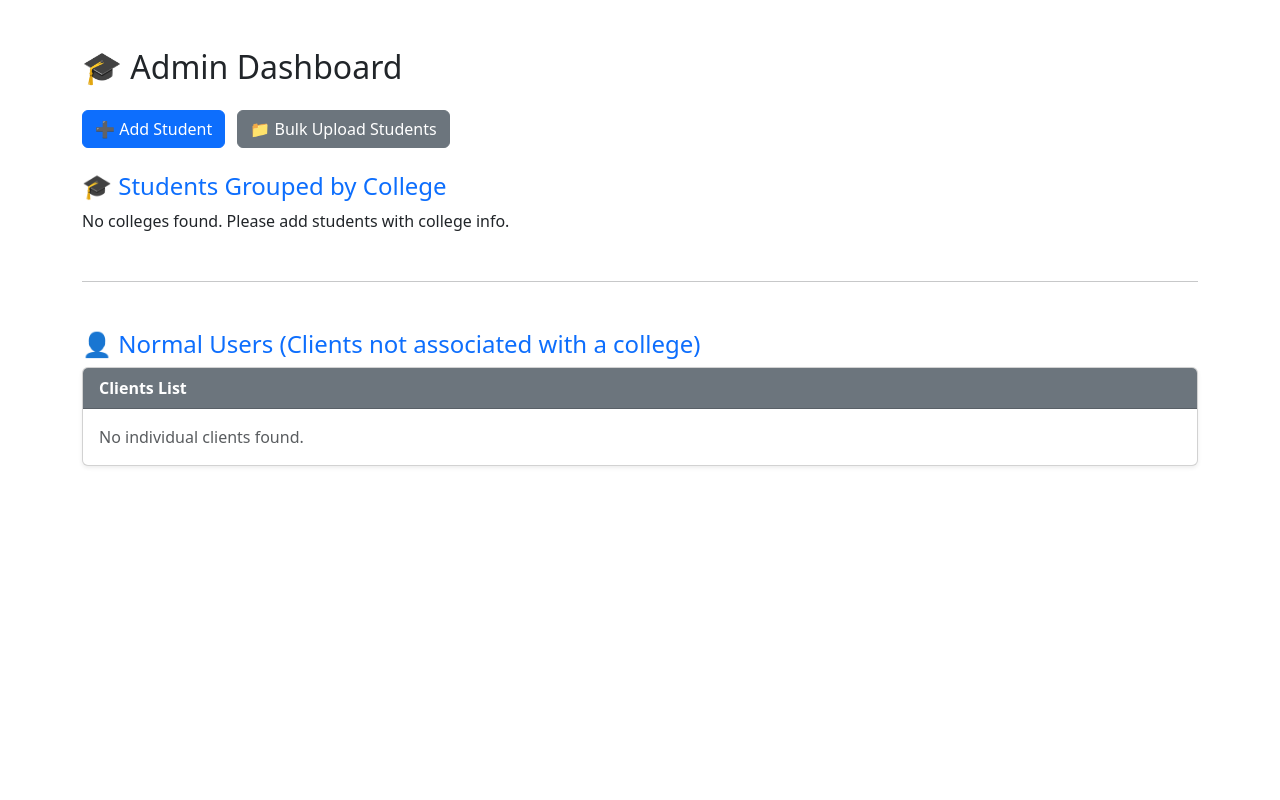
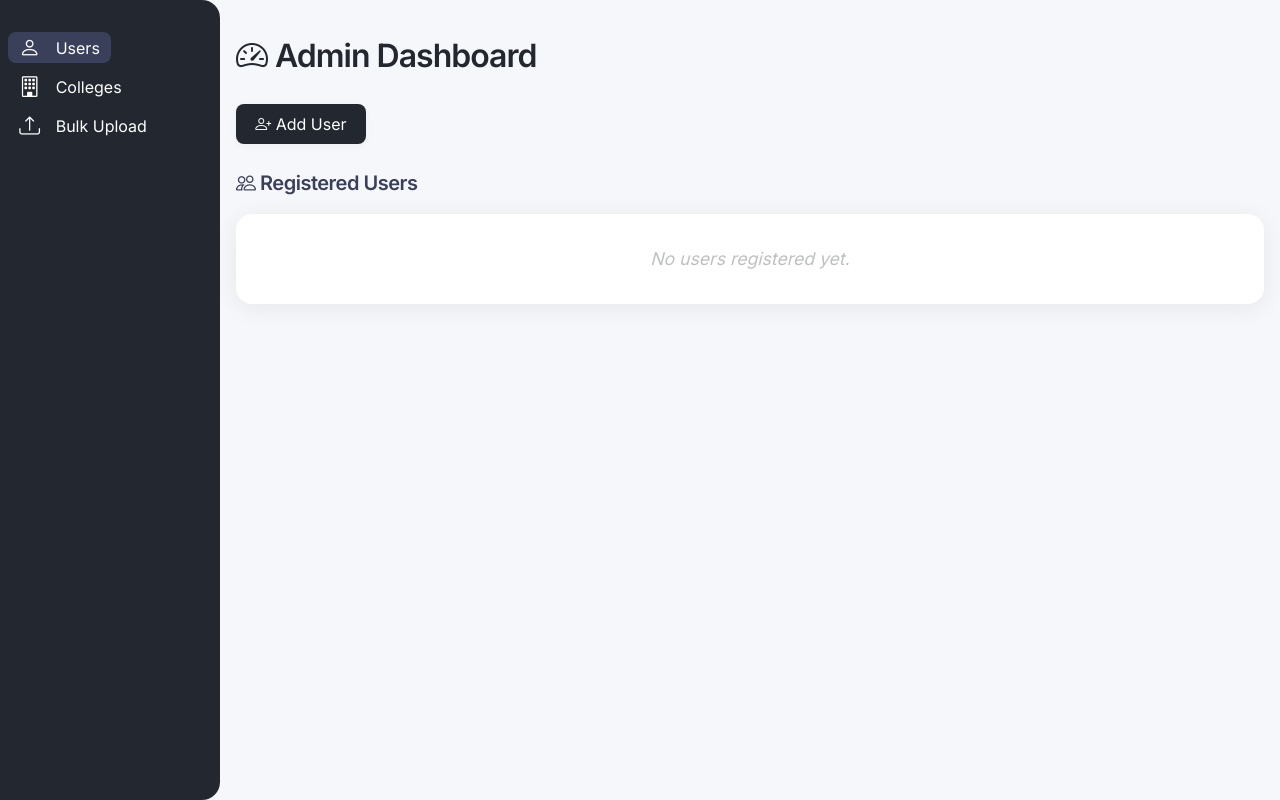
Before and after one commit to RobinDhami/vCards, a Django app: page /dashboard/ in a window 1280 px wide. Run offline with Django 5.2, Linux system fonts and the light colour scheme; data comes from the database, SQL or seed files in the repository; data that the repository does not hold is empty.

Commit message:
dashboard

```diff
--- a/vcard_backend/vcard_backend/urls.py
+++ b/vcard_backend/vcard_backend/urls.py
@@ -10,6 +10,10 @@ urlpatterns = [
     path('admin/', admin.site.urls),
     path('dashboard/', admin_dashboard, name='admin_dashboard'),
     path('dashboard/create/', create_student, name='create_student'),
+    path('dashboard/college_details/<int:college_id>/', college_details, name='college_details'),
+    path('dashboard/edit_college/<int:college_id>/', edit_college, name='edit_college'),
+    path('dashboard/add_college/', add_college, name='add_college'),
+    path('dashboard/delete_college/<int:college_id>/', delete_college, name='delete_college'),
     path('dashboard/edit-auth/<int:student_id>/', edit_student_auth, name='edit_student_auth'),
     path('dashboard/edit/<int:student_id>/', edit_student, name='edit_student'),
     path('bulk-upload/', bulk_upload, name='bulk_upload'),
--- a/vcard_backend/vcards/Templates/dashboard.html
+++ b/vcard_backend/vcards/Templates/dashboard.html
@@ -2,107 +2,236 @@
 <html lang="en">
 <head>
   <title>Admin Dashboard</title>
+  <meta name="viewport" content="width=device-width, initial-scale=1">
+  <!-- Bootstrap CSS & Icons -->
   <link href="https://cdn.jsdelivr.net/npm/bootstrap@5.3.0/dist/css/bootstrap.min.css" rel="stylesheet">
+  <link href="https://cdn.jsdelivr.net/npm/bootstrap-icons@1.10.5/font/bootstrap-icons.css" rel="stylesheet">
+  <link href="https://fonts.googleapis.com/css2?family=Inter:wght@400;600&display=swap" rel="stylesheet">
+  <style>
+    body { font-family: 'Inter', Arial, sans-serif; background: #f5f7fa; color: #23272f; }
+    .sidebar {
+      position: fixed;
+      left: 0; top: 0; bottom: 0;
+      width: 60px;
+      background: #23272f;
+      color: #fff;
+      padding: 2rem 0.5rem 1rem 0.5rem;
+      border-radius: 0 18px 18px 0;
+      z-index: 1000;
+      transition: width 0.3s;
+      overflow-x: hidden;
+    }
+    .sidebar:hover, .sidebar:focus-within {
+      width: 220px;
+      transition: width 0.3s;
+    }
+    .sidebar .nav-link {
+      color: #fff;
+      font-weight: 500;
+      border-radius: 8px;
+      margin-bottom: 0.5rem;
+      transition: background 0.2s, color 0.2s, padding 0.3s;
+      white-space: nowrap;
+      overflow: hidden;
+      padding-left: 0.7rem;
+      padding-right: 0.7rem;
+    }
+    .sidebar .nav-link.active, .sidebar .nav-link:hover {
+      background: #3a405a;
+      color: #fff;
+    }
+    .sidebar .nav-link i {
+      margin-right: 0.7rem;
+      font-size: 1.3rem;
+      vertical-align: middle;
+    }
+    .sidebar .nav-label {
+      opacity: 0;
+      transition: opacity 0.3s;
+      display: inline-block;
+      vertical-align: middle;
+    }
+    .sidebar:hover .nav-label, .sidebar:focus-within .nav-label {
+      opacity: 1;
+      transition: opacity 0.3s;
+    }
+    .main-content {
+      margin-left: 60px;
+      padding: 2rem 1rem;
+      transition: margin-left 0.3s;
+    }
+    .sidebar:hover ~ .main-content, .sidebar:focus-within ~ .main-content {
+      margin-left: 220px;
+      transition: margin-left 0.3s;
+    }
+    .dashboard-header {
+      font-weight: 700;
+      font-size: 2rem;
+      margin-bottom: 2rem;
+      color: #23272f;
+      letter-spacing: -1px;
+    }
+    .btn-custom {
+      border-radius: 8px;
+      font-weight: 500;
+      padding: 0.5rem 1.2rem;
+      font-size: 1rem;
+      transition: background 0.2s, color 0.2s, box-shadow 0.2s;
+      box-shadow: 0 2px 8px rgba(34,34,59,0.04);
+    }
+    .btn-custom-primary { background: #23272f; color: #fff; border: none; }
+    .btn-custom-primary:hover, .btn-custom-primary:focus { background: #3a405a; color: #fff; }
+    .btn-custom-secondary { background: #e0e1dd; color: #23272f; border: none; }
+    .btn-custom-secondary:hover, .btn-custom-secondary:focus { background: #bfc0c0; color: #23272f; }
+    .card { border-radius: 16px; border: none; box-shadow: 0 4px 24px rgba(34,34,59,0.07); margin-bottom: 2.5rem; background: #fff;}
+    .card-header { border-radius: 16px 16px 0 0; font-weight: 600; font-size: 1.15rem; background: #f7f7fa; border-bottom: 1px solid #ececec; padding: 1rem 1.5rem;}
+    .card-body { padding: 1.5rem;}
+    .table th, .table td { vertical-align: middle; border-top: none;}
+    .table th { color: #3a405a; font-weight: 600; background: #f2f3f7; border-bottom: 2px solid #e0e1dd;}
+    .table-hover tbody tr:hover { background: #f7f7fa; cursor: pointer;}
+    .alert { border-radius: 8px; font-size: 1rem; margin-bottom: 1.5rem; border: none; background: #e0e1dd; color: #23272f;}
+    .section-title { font-size: 1.25rem; font-weight: 700; color: #3a405a; margin-bottom: 1.2rem; letter-spacing: -0.5px;}
+    .no-data { color: #bfc0c0; font-style: italic; padding: 2rem 0; text-align: center; font-size: 1.1rem;}
+    .btn-sm { padding: 0.25rem 0.7rem; font-size: 0.95rem; border-radius: 6px;}
+    .table-actions .btn { margin-right: 0.3rem;}
+    @media (max-width: 991px) {
+      .sidebar { min-height: auto; margin-bottom: 2rem; }
+      .main-content { margin-left: 0; }
+      .sidebar, .sidebar:hover, .sidebar:focus-within { width: 100vw; border-radius: 0; }
+    }
+  </style>
+  <script>
+    function showSection(section) {
+      document.getElementById('colleges-section').style.display = section === 'colleges' ? 'block' : 'none';
+      document.getElementById('users-section').style.display = section === 'users' ? 'block' : 'none';
+      document.getElementById('nav-colleges').classList.toggle('active', section === 'colleges');
+      document.getElementById('nav-users').classList.toggle('active', section === 'users');
+    }
+    window.onload = function() { showSection('users'); }
+  </script>
 </head>
-<body class="container mt-5">
-
-  <h2 class="mb-4">🎓 Admin Dashboard</h2>
-
-  <!-- Global Buttons -->
-  <div class="mb-4">
-    <a href="{% url 'create_student' %}" class="btn btn-primary me-2">➕ Add Student</a>
-    <a href="{% url 'bulk_upload' %}" class="btn btn-secondary">📁 Bulk Upload Students</a>
+<body>
+  <div class="sidebar d-flex flex-column align-items-start">
+    <a id="nav-users" class="nav-link active" href="javascript:void(0);" onclick="showSection('users')">
+      <i class="bi bi-person"></i> <span class="nav-label">Users</span>
+    </a>
+    <a id="nav-colleges" class="nav-link" href="javascript:void(0);" onclick="showSection('colleges')">
+      <i class="bi bi-building"></i> <span class="nav-label">Colleges</span>
+    </a>
+    <a class="nav-link" href="{% url 'bulk_upload' %}">
+      <i class="bi bi-upload"></i> <span class="nav-label">Bulk Upload</span>
+    </a>
+  </div>
+  <div class="main-content">
+    <div class="dashboard-header mb-4">
+      <i class="bi bi-speedometer2 me-2"></i>Admin Dashboard
     </div>
 
     <!-- Flash Messages -->
     {% if messages %}
       {% for message in messages %}
-      <div class="alert alert-info">{{ message }}</div>
+        <div class="alert alert-info shadow-sm">{{ message }}</div>
       {% endfor %}
     {% endif %}
 
-  <!-- 🔸 College-wise Students Section -->
-  <h4 class="text-primary">🎓 Students Grouped by College</h4>
-  {% for college in colleges %}
-    <div class="card mb-4 shadow-sm">
-      <div class="card-header bg-dark text-white d-flex justify-content-between align-items-center">
-        <strong>{{ college.name }}</strong>
-        <a href="{% url 'create_student' %}?college_id={{ college.id }}" class="btn btn-sm btn-success">
-          Add Student to {{ college.name }}
+    <!-- Users Section -->
+    <div id="users-section">
+      <div class="mb-4 d-flex flex-wrap gap-2">
+        <a href="{% url 'create_student' %}" class="btn btn-custom btn-custom-primary">
+          <i class="bi bi-person-plus"></i> Add User
         </a>
       </div>
+      <div class="section-title mb-3">
+        <i class="bi bi-people"></i> Registered Users
+      </div>
+      <div class="card">
         <div class="card-body p-0">
-        {% if college.students.all %}
-          <table class="table table-striped table-hover mb-0">
-            <thead class="table-light">
+          {% if users %}
+            <div class="table-responsive">
+              <table class="table table-hover mb-0">
+                <thead>
                   <tr>
                     <th>Name</th>
+                    <th>Username</th>
                     <th>Email</th>
                     <th>Phone</th>
-                <th>Actions</th>
+                    <th style="width:140px;">Actions</th>
                   </tr>
                 </thead>
                 <tbody>
-              {% for student in college.students.all %}
+                  {% for user in users %}
                     <tr>
-                  <td>{{ student.name }}</td>
-                  <td>{{ student.email }}</td>
-                  <td>{{ student.phone }}</td>
-                  <td>
-                    <a href="{% url 'profile' student.id %}" class="btn btn-sm btn-info">View</a>
-                    <a href="{% url 'edit_student_auth' student.id %}" class="btn btn-sm btn-warning">Edit</a>
+                      <td>{{ user.name }}</td>
+                      <td>{{ user.username }}</td>
+                      <td>{{ user.email }}</td>
+                      <td>{{ user.phone }}</td>
+                      <td class="table-actions">
+                        <a href="{% url 'profile' user.id %}" class="btn btn-sm btn-outline-primary" title="View">
+                          <i class="bi bi-eye"></i>
+                        </a>
+                        <a href="{% url 'edit_student_auth' user.id %}" class="btn btn-sm btn-outline-warning" title="Edit">
+                          <i class="bi bi-pencil"></i>
+                        </a>
                       </td>
                     </tr>
                   {% endfor %}
                 </tbody>
               </table>
+            </div>
           {% else %}
-          <div class="p-3 text-muted">No students yet for this college.</div>
+            <div class="no-data">No users registered yet.</div>
           {% endif %}
         </div>
       </div>
-  {% empty %}
-    <p>No colleges found. Please add students with college info.</p>
-  {% endfor %}
+    </div>
 
-  <!-- 🔹 Normal Users / Clients Section -->
-  <hr class="my-5">
-  <h4 class="text-primary">👤 Normal Users (Clients not associated with a college)</h4>
-
-  <div class="card shadow-sm">
-    <div class="card-header bg-secondary text-white">
-      <strong>Clients List</strong>
+    <!-- Colleges Section -->
+    <div id="colleges-section" style="display:none;">
+      <div class="d-flex flex-wrap gap-2 mb-4">
+        <a href="{% url 'add_college' %}" class="btn btn-custom btn-custom-primary">
+          <i class="bi bi-plus-circle"></i> Add College
+        </a>
       </div>
+      <div class="section-title mb-3">
+        <i class="bi bi-building"></i> Colleges List
+      </div>
+      <div class="card">
         <div class="card-body p-0">
-      {% if clients %}
-        <table class="table table-striped table-hover mb-0">
-          <thead class="table-light">
+          {% if colleges %}
+            <div class="table-responsive">
+              <table class="table table-hover mb-0">
+                <thead>
                   <tr>
                     <th>Name</th>
-              <th>Email</th>
-              <th>Phone</th>
-              <th>Actions</th>
+                    <th style="width:180px;">Actions</th>
                   </tr>
                 </thead>
                 <tbody>
-            {% for client in clients %}
-              <tr>
-                <td>{{ client.name }}</td>
-                <td>{{ client.email }}</td>
-                <td>{{ client.phone }}</td>
-                <td>
-                  <a href="{% url 'profile' client.id %}" class="btn btn-sm btn-info">View</a>
-                  <a href="{% url 'edit_student_auth' client.id %}" class="btn btn-sm btn-warning">Edit</a>
+                  {% for college in colleges %}
+                    <tr onclick="window.location='{% url 'college_details' college.id %}'" style="cursor:pointer;">
+                      <td>{{ college.name }}</td>
+                      <td class="table-actions">
+                        <a href="{% url 'college_details' college.id %}" class="btn btn-sm btn-outline-info" title="View">
+                          <i class="bi bi-eye"></i>
+                        </a>
+                        <a href="{% url 'edit_college' college.id %}" class="btn btn-sm btn-outline-warning" title="Edit">
+                          <i class="bi bi-pencil"></i>
+                        </a>
+                        <a href="{% url 'delete_college' college.id %}" class="btn btn-sm btn-outline-danger" title="Delete" onclick="return confirm('Are you sure you want to delete this college?'); event.stopPropagation();">
+                          <i class="bi bi-trash"></i>
+                        </a>
                       </td>
                     </tr>
                   {% endfor %}
                 </tbody>
               </table>
+            </div>
           {% else %}
-        <div class="p-3 text-muted">No individual clients found.</div>
+            <div class="no-data">No colleges found.</div>
           {% endif %}
         </div>
       </div>
-
+    </div>
+  </div>
 </body>
 </html>
--- a/vcard_backend/vcards/views.py
+++ b/vcard_backend/vcards/views.py
@@ -4,7 +4,7 @@ from django.contrib import messages
 from .models import StudentProfile, ClientProfile, College, Skill
 import pandas as pd
 from collections import defaultdict
-
+from .models import College
 def home(request):
     return render(request, 'home.html')
 
@@ -116,3 +116,62 @@ def bulk_upload(request):
         return redirect('admin_dashboard')
 
     return render(request, 'bulk_upload.html')
+
+def college_details(request, college_id):
+    college = get_object_or_404(College, id=college_id)
+    students = college.students.all()
+    return render(request, 'college_details.html', {'college': college, 'students': students})
+
+
+def add_college(request):
+    if request.method == 'POST':
+        name = request.POST.get('name')
+        slogan = request.POST.get('slogan')
+        address = request.POST.get('address')
+        logo = request.FILES.get('logo')
+        website = request.POST.get('website')
+        email = request.POST.get('email')
+        phone = request.POST.get('phone')
+        description = request.POST.get('description')
+
+        college = College(
+            name=name,
+            slogan=slogan,
+            address=address,
+            logo=logo,
+            website=website,
+            email=email,
+            phone=phone,
+            description=description
+        )
+        college.save()
+        messages.success(request, "College added successfully!")
+        return redirect('admin_dashboard')  # or wherever you want to redirect
+
+    return render(request, 'add_college.html')
+
+
+def edit_college(request, college_id):
+    college = get_object_or_404(College, id=college_id)
+    if request.method == 'POST':
+        college.name = request.POST.get('name')
+        college.slogan = request.POST.get('slogan')
+        college.address = request.POST.get('address')
+        if request.FILES.get('logo'):
+            college.logo = request.FILES['logo']
+        college.website = request.POST.get('website')
+        college.email = request.POST.get('email')
+        college.phone = request.POST.get('phone')
+        college.description = request.POST.get('description')
+        college.save()
+        messages.success(request, "College updated successfully!")
+        return redirect('college_details', college_id=college.id)
+    return render(request, 'edit_college.html', {'college': college})
+
+def delete_college(request, college_id):
+    college = get_object_or_404(College, id=college_id)
+    if request.method == 'POST':
+        college.delete()
+        messages.success(request, "College deleted successfully!")
+        return redirect('admin_dashboard')
+    return render(request, 'confirm_delete_college.html', {'college': college})
```
Also changed, not shown: vcard_backend/vcards/Templates/add_college.html (added, +47 -0 lines), vcard_backend/vcards/Templates/confirm_delete_college.html (added, +17 -0 lines), vcard_backend/vcards/Templates/edit_college.html (added, +52 -0 lines), vcard_backend/vcards/models.py (+7 -2 lines), vcard_backend/db.sqlite3, vcard_backend/media/college_logos/Screenshot_2024-10-16_085614.png (added), vcard_backend/media/college_logos/Screenshot_2024-10-16_085614_lszOztr.png (added), vcard_backend/vcards/Templates/college_details.html (renamed from vcard_backend/vcards/Templates/details.html), vcard_backend/vcards/migrations/0006_rename_location_college_address_college_description_and_more.py (added). Lines whose indentation alone changed are shown as unchanged.
